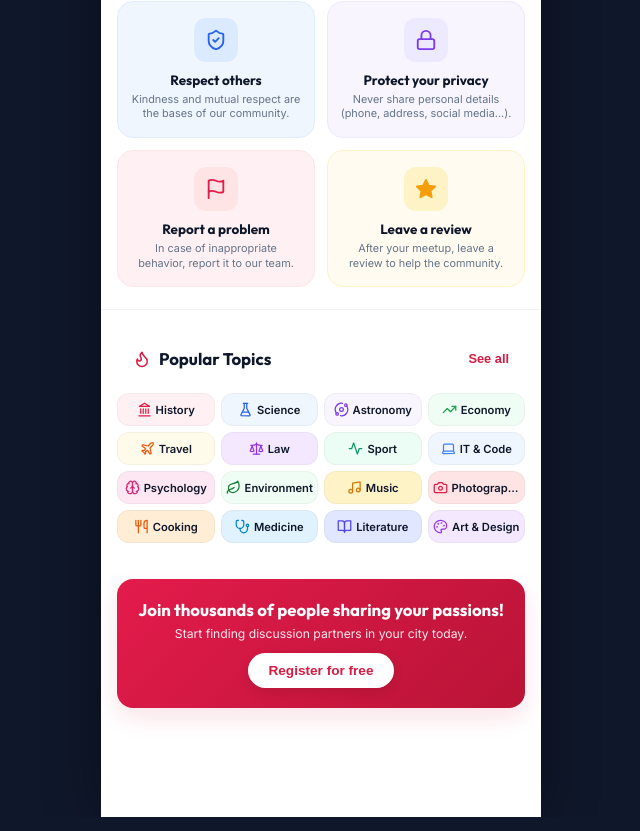
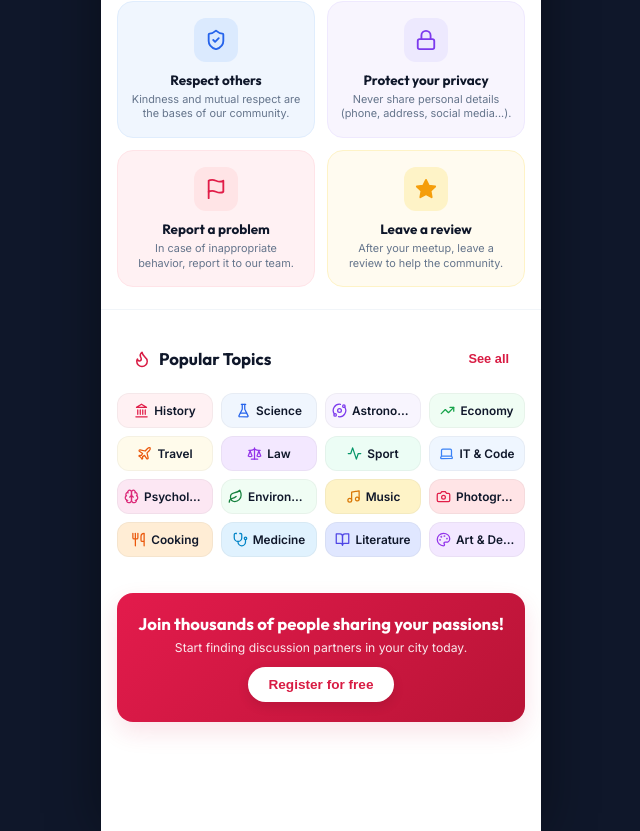
Before and after one commit to NoorFatima323/Un-Vrai-Reseau-Social-App, a React (Vite) app: page / in a window 1280 px wide. Shown: the part 1582-2413 px from the top of the page, without its empty margins (319-959 px from the left). Built offline with nearby package versions, Linux system fonts and the light colour scheme.

Commit message:
Configured Popular Topics section to display 3 or 4 chips per row, removing the 2-column layout entirely

```diff
--- a/src/index.css
+++ b/src/index.css
@@ -1017,21 +1017,27 @@ body {
 
 .popular-topics-grid {
   display: grid;
-  grid-template-columns: repeat(4, minmax(0, 1fr));
-  gap: 6px;
+  grid-template-columns: repeat(3, minmax(0, 1fr));
+  gap: 8px;
   margin-top: 14px;
   width: 100%;
   box-sizing: border-box;
+}
+
+@media (min-width: 400px) {
+  .popular-topics-grid {
+    grid-template-columns: repeat(4, minmax(0, 1fr));
+  }
 }
 
 .topic-chip {
   display: flex;
   align-items: center;
   justify-content: center;
-  gap: 4px;
-  padding: 8px 4px;
+  gap: 5px;
+  padding: 9px 6px;
   border-radius: var(--radius-md);
-  font-size: 0.70rem;
+  font-size: 0.74rem;
   font-weight: 600;
   color: var(--text-main);
   cursor: pointer;
```
